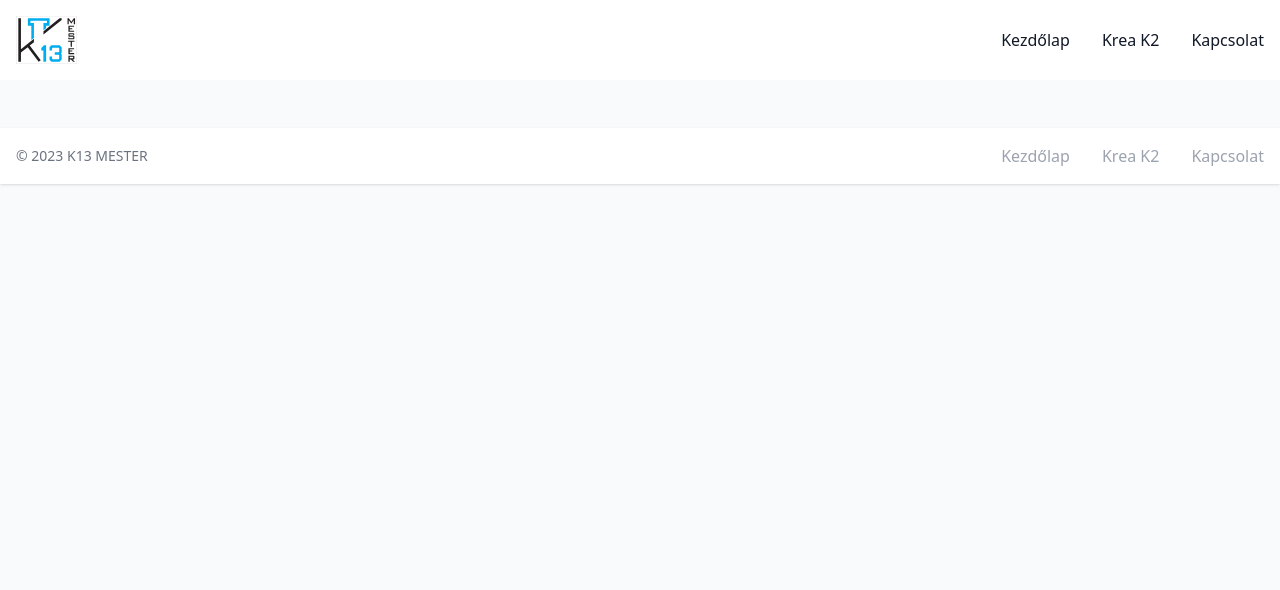
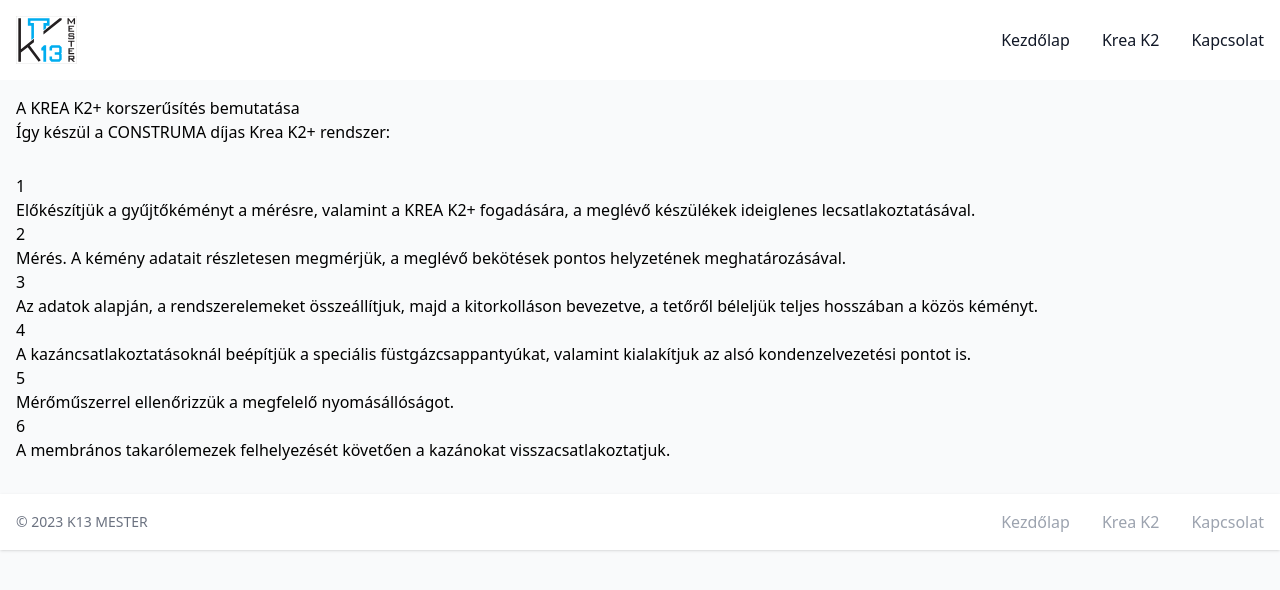
Before and after one commit to kiralydaniel/K13-m, a Nuxt app: page /kreak2 in a window 1280 px wide. Shown: the top 590 px of the page. Built offline with nearby package versions, Linux system fonts and the light colour scheme.

Commit message:
Create kreak2 page

```diff
--- /dev/null
+++ b/pages/kreak2.vue
@@ -0,0 +1,42 @@
+<template>
+    <div>
+      <div class="text-box">
+        <h1>
+          <span class="text-dark" style="margin-top: 30px;">A KREA K2+ korszerűsítés bemutatása</span>
+          <br />
+          <span class="text-blue">Így készül a CONSTRUMA díjas Krea K2+ rendszer:</span>
+        </h1>
+        <div class="text-box-row" style="margin-top: 30px;">
+          <div class="text-box-left">
+            <div class="circle">1</div>
+            <p>Előkészítjük a gyűjtőkéményt a mérésre, valamint a KREA K2+ fogadására, a meglévő készülékek ideiglenes lecsatlakoztatásával.</p>
+          </div>
+          <div class="text-box-right">
+            <div class="circle">2</div>
+            <p>Mérés. A kémény adatait részletesen megmérjük, a meglévő bekötések pontos helyzetének meghatározásával.</p>
+          </div>
+        </div>
+        <div class="text-box-row">
+          <div class="text-box-left">
+            <div class="circle">3</div>
+            <p>Az adatok alapján, a rendszerelemeket összeállítjuk, majd a kitorkolláson bevezetve, a tetőről béleljük teljes hosszában a közös kéményt. </p>
+          </div>
+          <div class="text-box-right">
+            <div class="circle">4</div>
+            <p>A kazáncsatlakoztatásoknál beépítjük a speciális füstgázcsappantyúkat, valamint kialakítjuk az alsó kondenzelvezetési pontot is.</p>
+          </div>
+        </div>
+        <div class="text-box-row">
+          <div class="text-box-left">
+            <div class="circle">5</div>
+            <p>Mérőműszerrel ellenőrizzük a megfelelő nyomásállóságot.</p>
+          </div>
+          <div class="text-box-right">
+            <div class="circle">6</div>
+            <p>A membrános takarólemezek felhelyezését követően a kazánokat visszacsatlakoztatjuk.</p>
+          </div>
+        </div>
+      </div>
+      <ScrollToTopButton />
+    </div>
+  </template>
```
